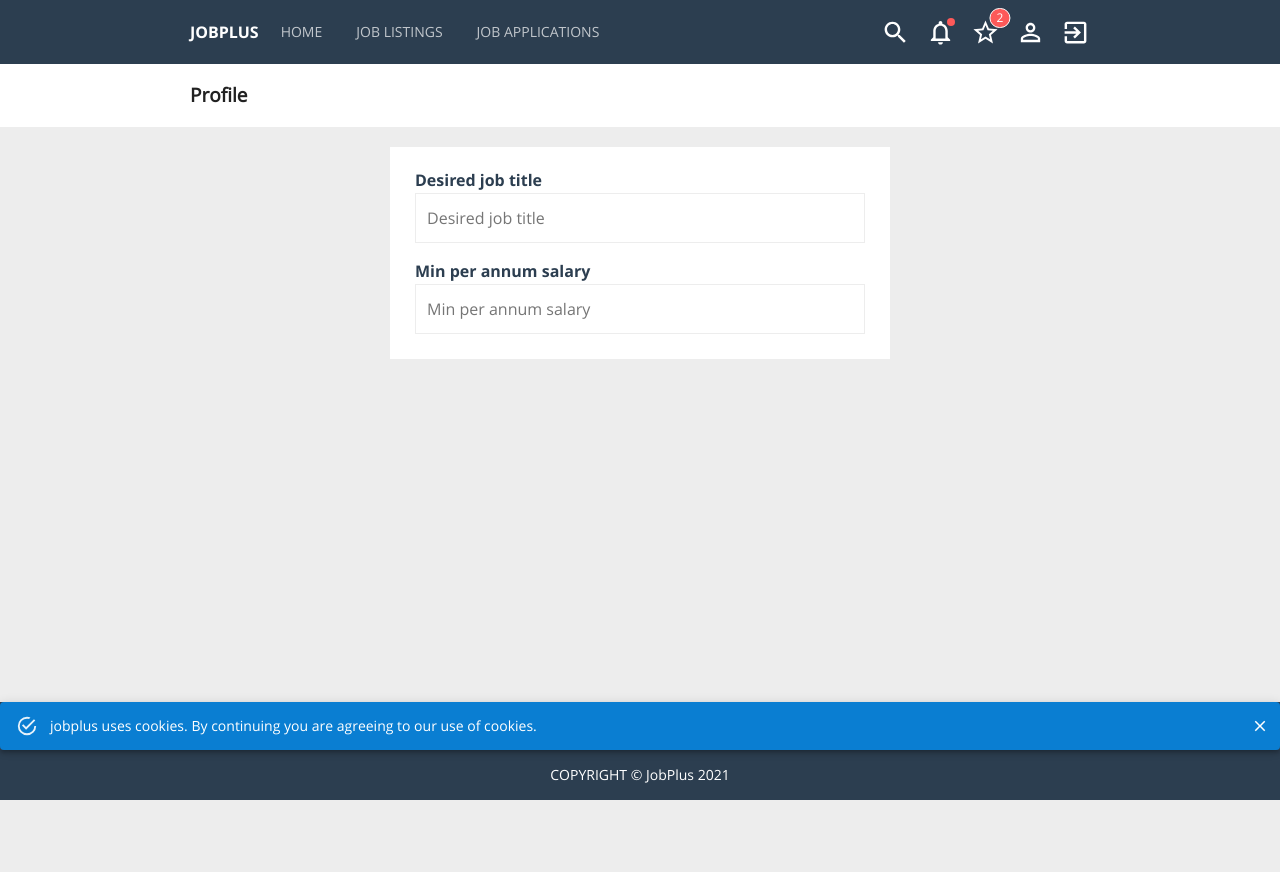
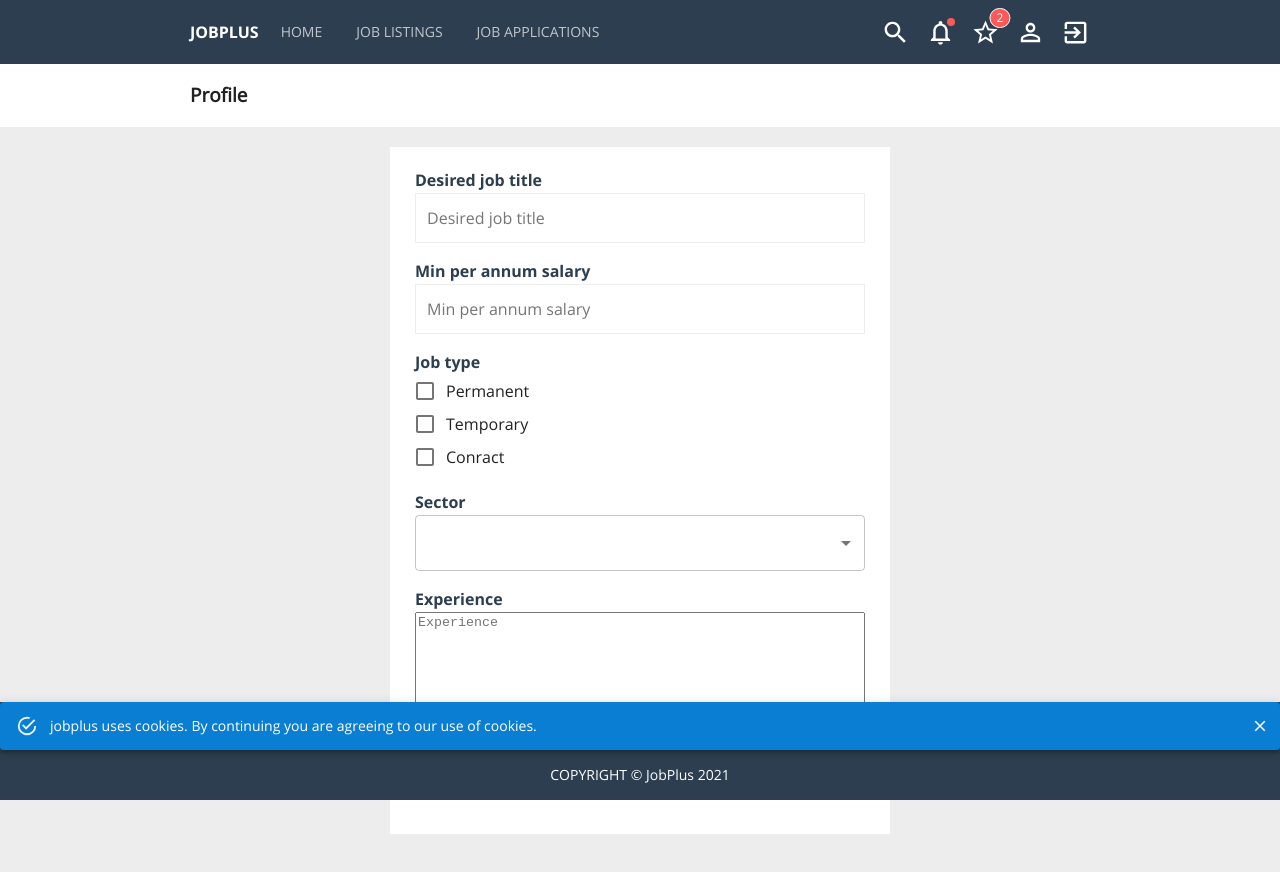
Before and after one commit to collins-adhola/jobplus_react_frontend, a React (Create React App) app: page /profile in a window 1280 px wide. Shown: the top 872 px of the page. Before the commit the page ends 800 px from the top, so only its background shows below. Built offline with nearby package versions, Linux system fonts and the light colour scheme.

Commit message:
added Checkbox, Textarea,Textbox,selectcustom

```diff
--- a/src/App.js
+++ b/src/App.js
@@ -11,7 +11,7 @@ import JobApplications from './pages/JobApplications';
 import Search from './pages/Search';
 import Notifications from './pages/Notifications';
 import SavedJobs from './pages/SavedJobs';
-import Profile from './pages/Profile'
+import Profile from './pages/Profile';
 
 
 function App() {
--- a/src/components/PaperForm.js
+++ b/src/components/PaperForm.js
@@ -5,7 +5,7 @@ const useStyles = makeStyles((theme) => ({
   root: {
     maxWidth: '500px',
     backgroundColor: theme.palette.common.light,
-    margin: '0 auto',
+    margin: '0 auto 150px auto',
     marginTop: '20px',
     padding: '25px',
     [theme.breakpoints.down('xs')]: {
--- /dev/null
+++ b/src/components/controls/CheckboxCustom.js
@@ -0,0 +1,25 @@
+
+import { Checkbox, FormControlLabel } from '@material-ui/core';
+import React from 'react'
+import { makeStyles } from '@material-ui/core/styles'
+
+const useStyles = makeStyles((theme) => ({
+  root: {
+    height: '33px'
+  },
+}))
+
+export default function CheckboxCustom(props) {
+  const classes = useStyles();
+  const { value } = props;
+
+  return (
+    <FormControlLabel
+      value={value}
+      control={<Checkbox color="primary" />}
+      label={value}
+      labelPlacement="end"
+      classes={{ root: classes.root }}
+    />
+  )
+}
--- /dev/null
+++ b/src/components/controls/SelectCustom.js
@@ -0,0 +1,52 @@
+import React from 'react'
+import Select from '@material-ui/core/Select';
+import MenuItem from '@material-ui/core/MenuItem';
+import { FormControl } from '@material-ui/core';
+import { makeStyles } from '@material-ui/core/styles'
+
+const useStyles = makeStyles((theme) => ({
+  root: {
+    backgroundColor: theme.palette.common.light,
+  },
+}))
+
+export default function SelectCustom(props) {
+  const { items } = props;
+
+  const classes = useStyles();
+
+  const [value, setValue] = React.useState('');
+  const [open, setOpen] = React.useState(false);
+
+  const handleChange = (event) => {
+    setValue(event.target.value);
+  };
+
+  const handleClose = () => {
+    setOpen(false);
+  };
+
+  const handleOpen = () => {
+    setOpen(true);
+  };
+
+  return (
+    <FormControl variant="outlined" className={classes.root}>
+      <Select
+        labelId="selctor-label"
+        id="sector-select"
+        open={open}
+        onClose={handleClose}
+        onOpen={handleOpen}
+        value={value}
+        onChange={handleChange}
+      >
+        {
+          items.map(item => (
+            <MenuItem value={item.name}>{item.name}</MenuItem>
+          ))
+        }
+      </Select>
+    </FormControl >
+  )
+}
--- /dev/null
+++ b/src/components/controls/TextareaCustom.js
@@ -0,0 +1,13 @@
+import React from 'react';
+import { TextareaAutosize } from '@material-ui/core';
+
+export default function TextareaCustom(props) {
+
+  const { placeholder, rows } = props;
+  return (
+    <TextareaAutosize
+      rows={rows || 7}
+      placeholder={placeholder}
+    />
+  )
+}
--- a/src/pages/Profile.js
+++ b/src/pages/Profile.js
@@ -4,9 +4,7 @@ import Form from '../components/Form';
 import PaperForm from '../components/PaperForm';
 import PageTitle from '../components/PageTitle';
 
-
-
-export default function Profile(props) {
+export default function Profile() {
   const sectors = [
     { name: 'Technology' },
     { name: 'Engineering' },
@@ -17,7 +15,7 @@ export default function Profile(props) {
     <>
       <PageTitle title='Profile' />
 
-      <PaperForm >
+      <PaperForm>
         <Form>
           <Controls.FormGroupCustom>
             <Controls.InputLabelCustom color='primary' label="Desired job title" />
@@ -29,7 +27,7 @@ export default function Profile(props) {
             <Controls.TextFieldCustom placeholder="Min per annum salary" />
           </Controls.FormGroupCustom>
 
-          {/* <Controls.FormGroupCustom>
+          <Controls.FormGroupCustom>
             <Controls.InputLabelCustom color='primary' label="Job type" />
             <Controls.CheckboxCustom value='Permanent' />
             <Controls.CheckboxCustom value='Temporary' />
@@ -48,7 +46,7 @@ export default function Profile(props) {
 
           <Controls.FormGroupCustom>
             <Controls.ButtonCustom text="Submit" />
-          </Controls.FormGroupCustom> */}
+          </Controls.FormGroupCustom>
         </Form>
       </PaperForm>
     </>
```
Also changed, not shown: src/components/controls/Controls.js (+7 -0 lines), src/components/controls/TextboxCustom.js (added, +24 -0 lines).
